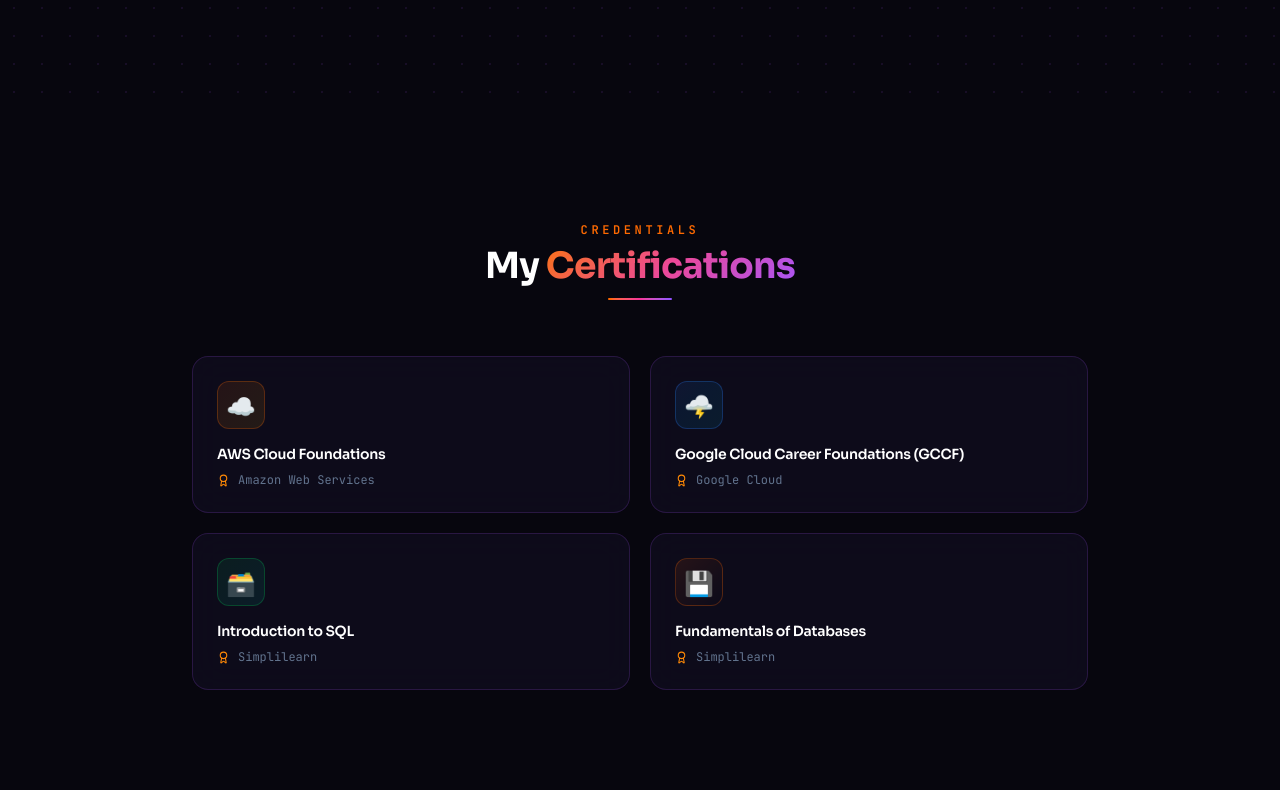
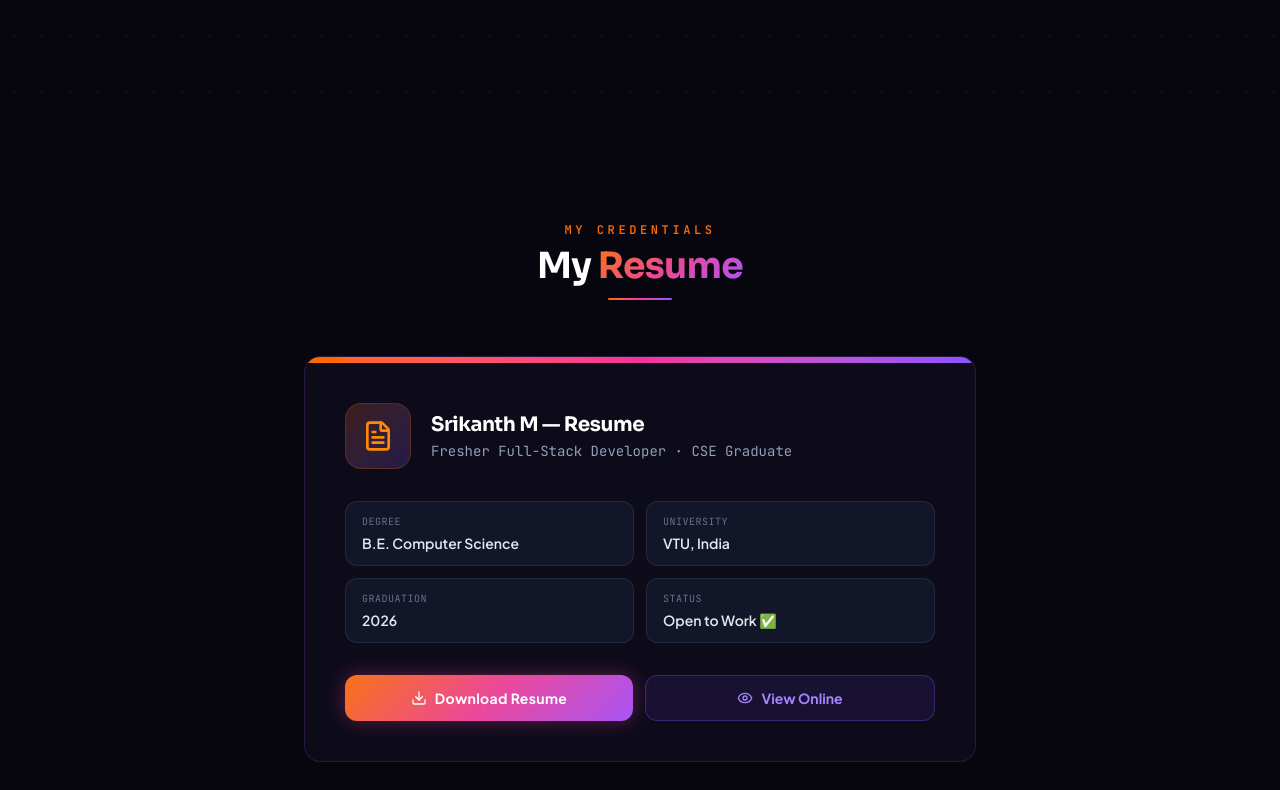
Before and after one commit to venomy46/Portfolio-Srikanth, a React (Vite) app in the folder UPLOAD_TO_GITHUB/: page / in a window 1280 px wide. Shown: the part 4510-5300 px from the top of the page. Built offline with nearby package versions, Linux system fonts and the light colour scheme.

Commit message:
Update App.jsx

```diff
--- a/UPLOAD_TO_GITHUB/src/App.jsx
+++ b/UPLOAD_TO_GITHUB/src/App.jsx
@@ -4,6 +4,7 @@ import About from './components/About';
 import Education from './components/Education';
 import Skills from './components/Skills';
 import Projects from './components/Projects';
+import Resume from './components/Resume';
 import Certifications from './components/Certifications';
 import Contact from './components/Contact';
 import Footer from './components/Footer';
@@ -21,6 +22,7 @@ export default function App() {
           <Education />
           <Skills />
           <Projects />
+          <Resume />
           <Certifications />
           <Contact />
         </main>
```
